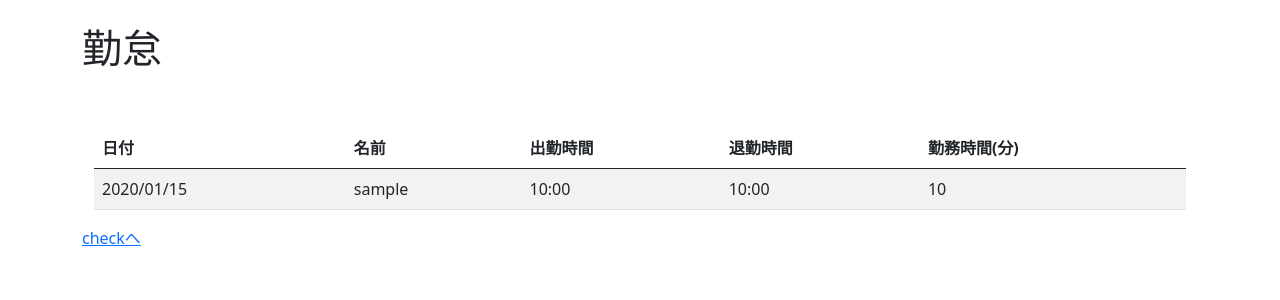
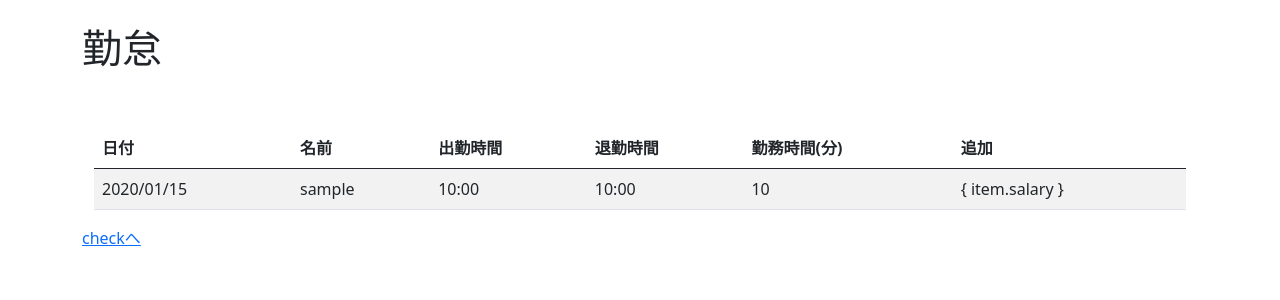
Before and after one commit to Hikaru1656/easy_kintai, a Django app: template attendance/templates/attendance/attends.html in a window 1280 px wide. Shown: the part 56-356 px from the top of the page. Run offline with Django 4.2, Linux system fonts and the light colour scheme; the template is opened without the code that fills it: values that come from a table or form of the project are taken from there, others are empty; a user stored in the database is signed in; tables that the repository leaves empty hold one stand-in row (values such as "Sample post"); some libraries are stand-ins or nearby versions.

Commit message:
attends.html修正

```diff
--- a/attendance/templates/attendance/attends.html
+++ b/attendance/templates/attendance/attends.html
@@ -17,16 +17,18 @@
           <th>出勤時間</th>
           <th>退勤時間</th>
           <th>勤務時間(分)</th>
+          <th>追加</th>
         </tr>
       </thead>
       <tbody>
-        {% for item in attendData %}
+        {% for item in attend_data %}
         <tr>
           <td>{{ item.date | date:'Y/m/d' }}</td>
           <td>{{ item.user }}</td>
           <td>{{ item.start_time | date:'H:i' }}</td>
           <td>{{ item.end_time | date:'H:i' }}</td>
           <td>{{ item.total_time }}</td>
+          <td>{ item.salary }</td>
         </tr>
         {% endfor %}
       </tbody>
```
